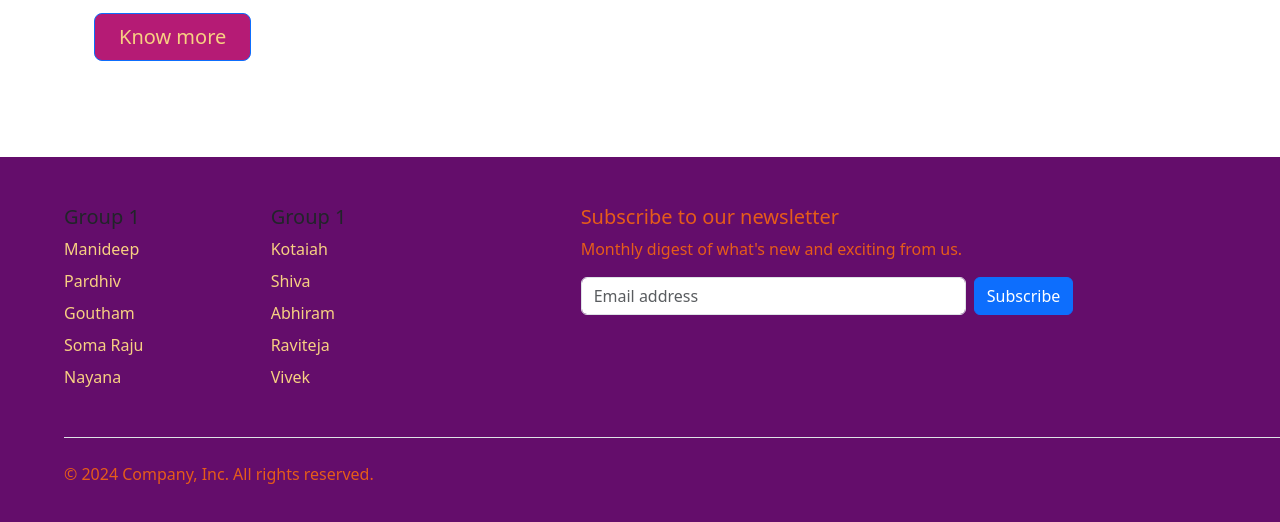
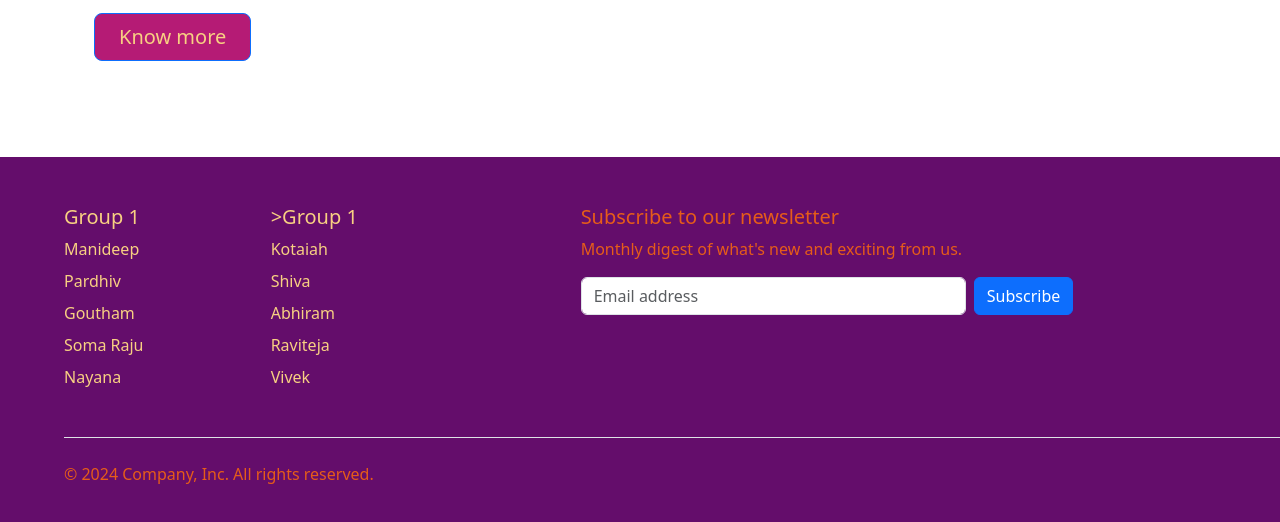
Before and after one commit to Manideepalapati/domestic-violence, a plain HTML site: page index.html in a window 1280 px wide. Shown: the part 2250-2772 px from the top of the page. Drawn offline with nearby package versions, Linux system fonts and the light colour scheme.

Commit message:
Update index.html

```diff
--- a/index.html
+++ b/index.html
@@ -3,7 +3,7 @@
 <head>
     <meta charset="UTF-8">
     <meta name="viewport" content="width=device-width, initial-scale=1.0">
-    <title>Document</title>
+    <title>Domestic violence</title>
     <link rel="stylesheet" href="style.css">
     <link href="https://cdn.jsdelivr.net/npm/bootstrap@5.3.3/dist/css/bootstrap.min.css" rel="stylesheet" integrity="sha384-QWTKZyjpPEjISv5WaRU9OFeRpok6YctnYmDr5pNlyT2bRjXh0JMhjY6hW+ALEwIH" crossorigin="anonymous">
 
@@ -152,7 +152,7 @@
         <footer class="py-5 px-20" style="padding-left: 5%;">
           <div class="row px-10">
             <div class="col-6 col-md-2 mb-3 px-10">
-              <h5>Group 1</h5>
+              <h5 style="color:#F8D082">Group 1</h5>
               <ul class="nav flex-column px-10">
                 <li class="nav-item mb-2" ><a href="#" class="nav-link p-0 text-body-secondary" style="color: #F8D082 !important">Manideep</a></li>
                 <li class="nav-item mb-2"><a href="#" class="nav-link p-0 text-body-secondary" style="color: #F8D082 !important">Pardhiv</a></li>
@@ -162,7 +162,7 @@
               </ul>
             </div>
             <div class="col-6 col-md-2 mb-3">
-              <h5>Group 1</h5>
+              <h5 style="color:#F8D082">>Group 1</h5>
               <ul class="nav flex-column">
                 <li class="nav-item mb-2"><a href="#" class="nav-link p-0 text-body-secondary" style="color: #F8D082 !important">Kotaiah</a></li>
                 <li class="nav-item mb-2"><a href="#" class="nav-link p-0 text-body-secondary" style="color: #F8D082 !important">Shiva</a></li>
```
